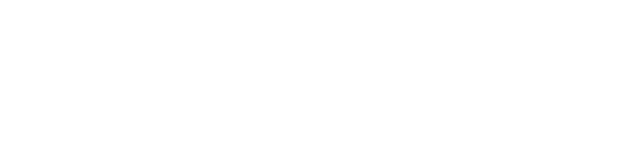
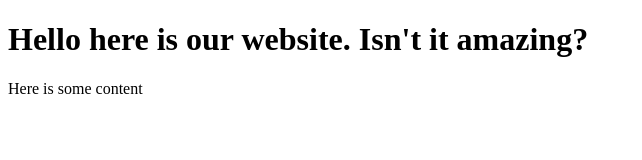
Before and after one commit to cj1680/CSCE4901_assignment3, a plain HTML site: page index.html in a window 1280 px wide. Shown: the whole page, without its empty margins (0-642 px from the left). Drawn offline with Linux system fonts and the light colour scheme.

Commit message:
added content to index.html

```diff
--- a/index.html
+++ b/index.html
@@ -6,5 +6,8 @@
     <meta name="viewport" content="width=device-width, initial-scale=1.0">
     <title>Document</title>
   </head>
-<body></body>
+  <body>
+    <h1>Hello here is our website. Isn't it amazing?</h1>
+    <p>Here is some content</p>
+  </body>
 </html>
```
